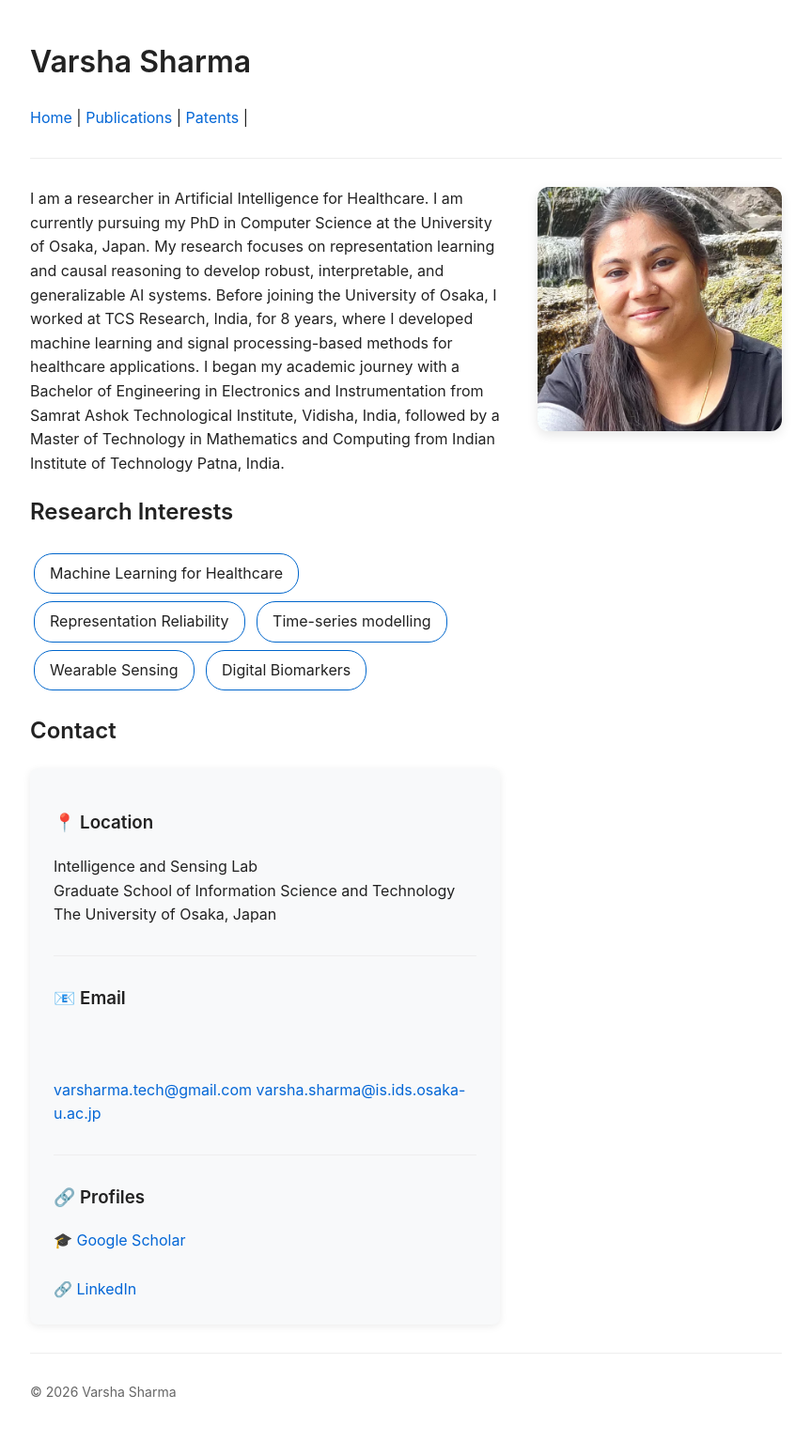
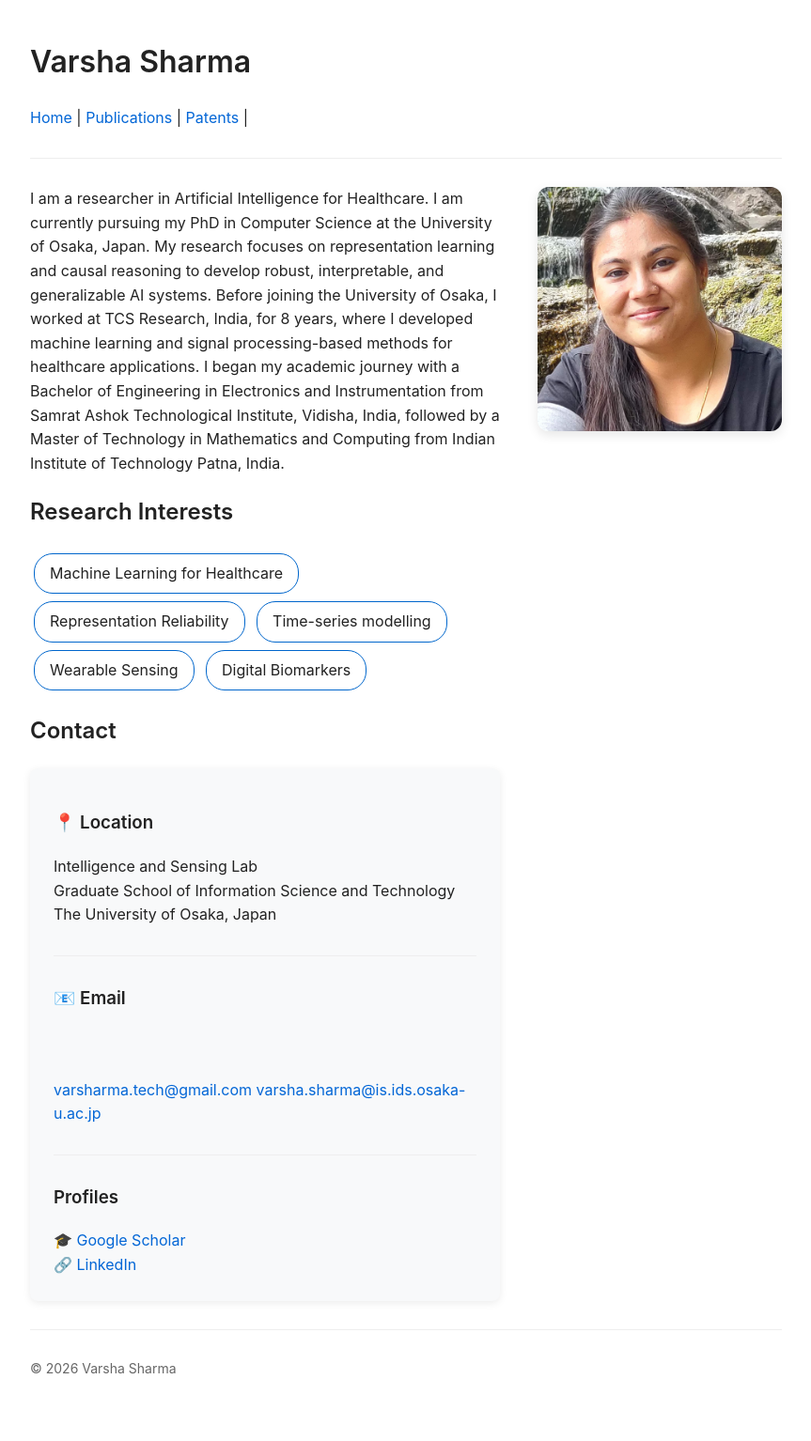
Before and after one commit to shavarsha/shavarsha.github.io, a Jekyll site: the page built from index.md, in a window 1280 px wide. Shown: the whole page at 94% size, without its empty margins (208-1071 px from the left). Built offline with Jekyll 4.4.1, drawn with Linux system fonts in a browser that asks for light colours; after the commit the page ends 1508 px from its top, so only the background shows below that.

Commit message:
Update index.md

```diff
--- a/index.md
+++ b/index.md
@@ -63,11 +63,11 @@
 
 <hr>
 
-<h3>🔗 Profiles</h3>
+<h3> Profiles</h3>
 
 🎓 <a href="https://scholar.google.com/citations?hl=en&user=fdnMEAQAAAAJ">Google Scholar</a>
-<br><br>
-🔗 <a href="https://www.linkedin.com/in/varsha-sharma-6aa32755/">LinkedIn</a>
+<br>
+🔗 <a href="https://www.linkedin.com/in/varsha-sharma-6aa32755/">LinkedIn</a><br>
 
 </div>
 
```
